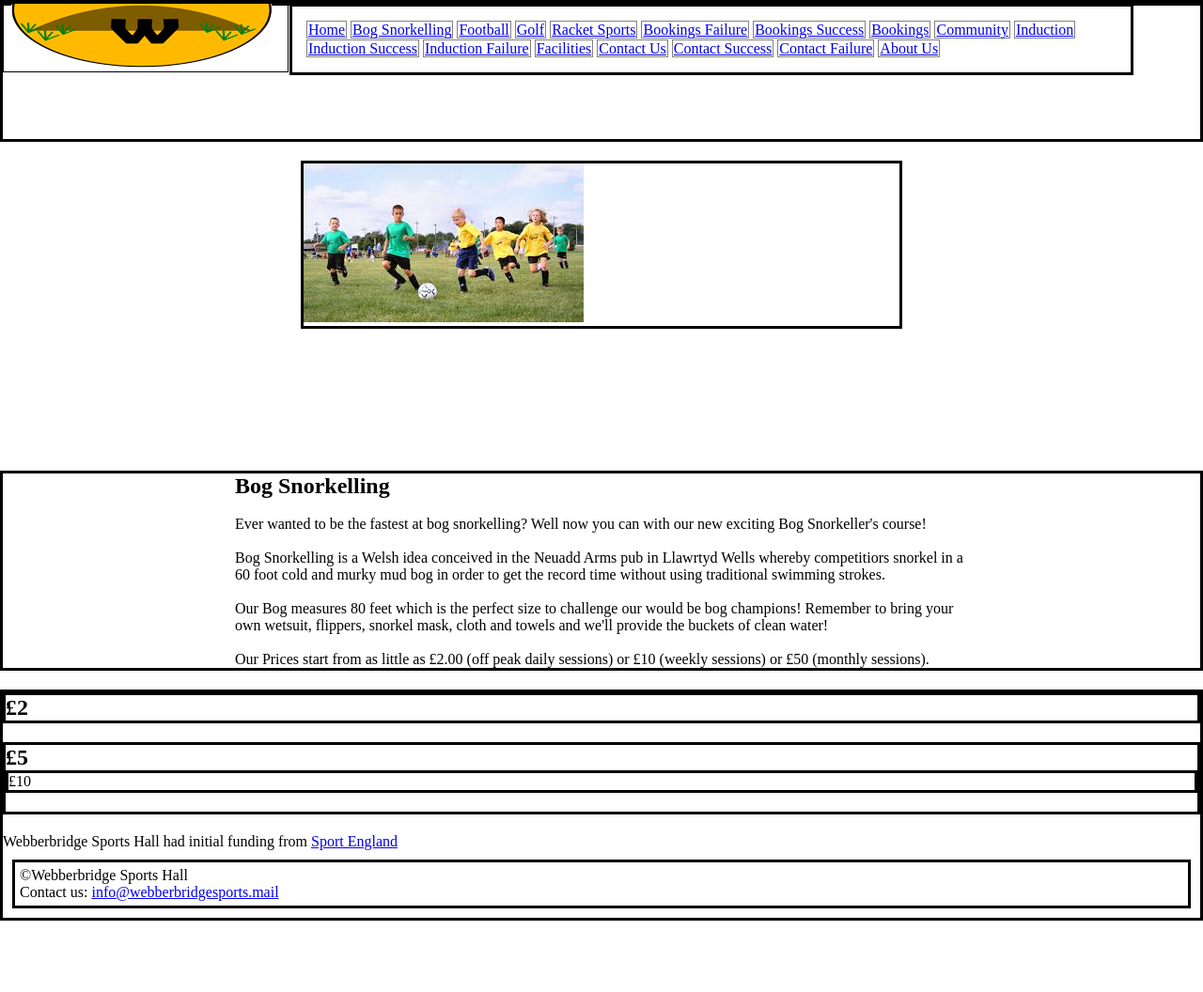
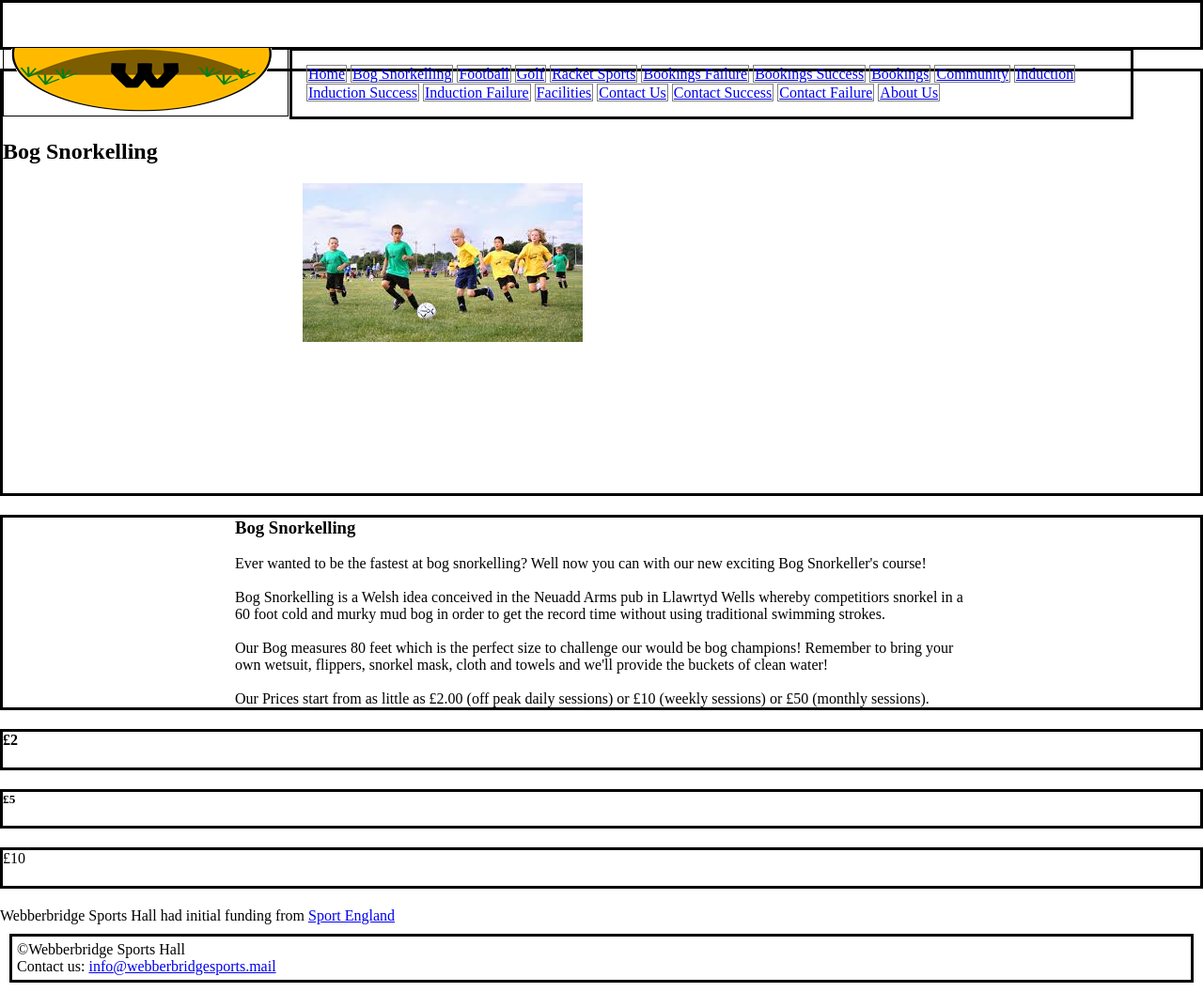
Before and after one commit to Staffbane/Final, a plain HTML site: page bogsnorkeling/bog.html in a window 1280 px wide. Shown: the whole page at 94% size. Before the commit the page ends 1000 px from the top, so only its background shows below. Drawn offline with Linux system fonts and the light colour scheme.

Commit message:
Update bog.html

```diff
--- a/bogsnorkeling/bog.html
+++ b/bogsnorkeling/bog.html
@@ -4,8 +4,11 @@
 <meta charset="utf-8">
 <title>Bog Snorkelling</title>
 <link rel="stylesheet" href="../assets/css/webber_1.css" >
+	<section>
+	<header>
+	<h1>Bog Snorkelling</h1>
+	</header>
 	<div id="clipper">
-	<section>
 	<div id="logo">
 	</div>
 	<div id="Navigation">
@@ -35,18 +38,15 @@
 	</section>
 	<section>
 	<header>
-	<h1>Bog Snorkelling</h1>
+	<h2>Bog Snorkelling</h2>
 	</header>
+	<div id="Picture">
+	<img src = "../assets/images/sports/sports.jpg" alt = "nice pic!" class = center>
+	</div>
 	</section>
-	<div id="Picture">
 	<section>
-	<img src = "../assets/images/sports/sports.jpg" alt = "nice pic!" class = center><h3>
-	</section>
-	</div>
-	<section>
-	</div>
 	<div id="Content">
-<h2> Bog Snorkelling </h2>
+<h3> Bog Snorkelling </h3>
 <br>
 <p>Ever wanted to be the fastest at bog snorkelling? Well now you can with our new exciting Bog Snorkeller's course!</p>
 <br>
@@ -58,15 +58,27 @@
 	</div>
 	</section>
 	<section>
-	<div id = "Prices">
-	<section>
-	<h2>£2</h2>
+	<div id = "Prices1of3">
+	<header>
+	<h4>£2</h4>
+	</header>
+	</div>
 	</section>
 	<section>
-	<h2>£5</h2>
+	<div id = "Prices2of3">
+	<header>
+	<h5>£5</h5>
+	</header>
+	</section>
+	</div>
 	<section>
-	</h2>£10</h2>
+	<div id = "Prices3of3">
+	<header>
+	</h6>£10</h6>
+	</header>
+	</section>
 	</div>
+
 	<p>Webberbridge Sports Hall had initial funding from <a href= "http://www.sportengland.org"> Sport England</a></p>
 
 	<p></p>
```
